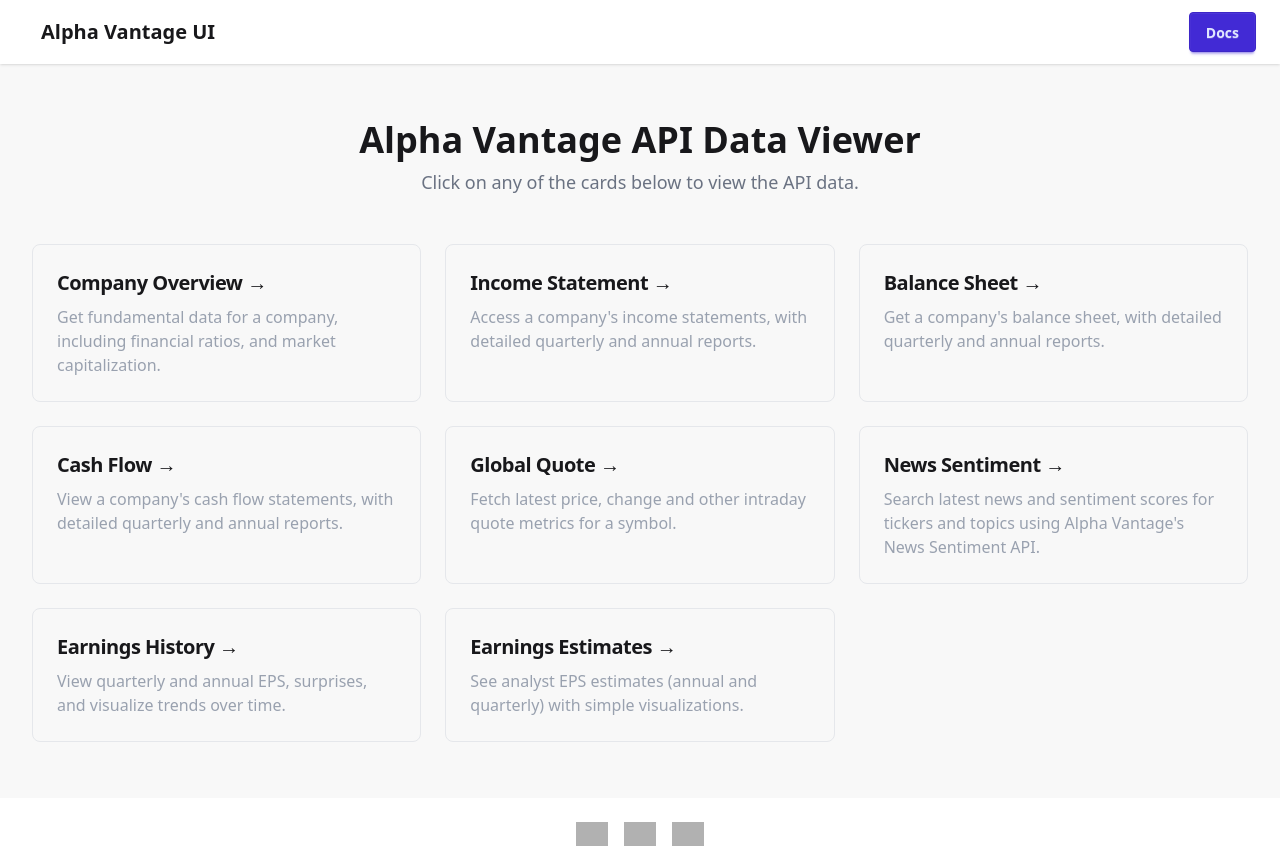
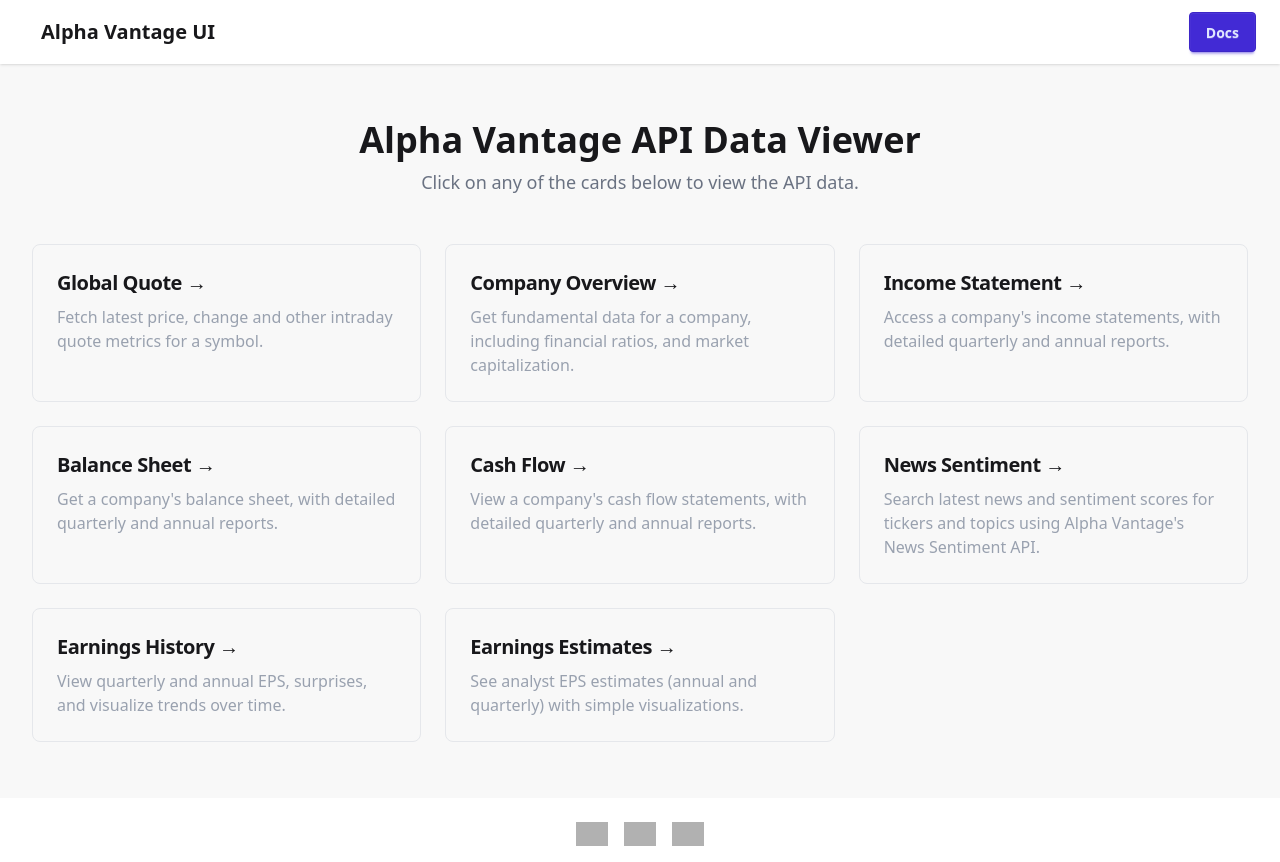
Before and after one commit to rafritts/alpha_vantage_ui, a SvelteKit app: page / in a window 1280 px wide. Built offline with nearby package versions, Linux system fonts and the light colour scheme; grey boxes are pictures that could not be loaded.

Commit message:
refactor: reorder global quote card to top and remove unused comment

```diff
--- a/src/routes/+page.svelte
+++ b/src/routes/+page.svelte
@@ -9,6 +9,11 @@
   </div>
 
   <div class="grid grid-cols-1 md:grid-cols-2 lg:grid-cols-3 gap-6">
+    <Card
+      title="Global Quote"
+      description="Fetch latest price, change and other intraday quote metrics for a symbol."
+      href="/global-quote"
+    />
     <Card
       title="Company Overview"
       description="Get fundamental data for a company, including financial ratios, and market capitalization."
@@ -24,37 +29,25 @@
       description="Get a company's balance sheet, with detailed quarterly and annual reports."
       href="/balance-sheet"
     />
-
     <Card
       title="Cash Flow"
       description="View a company's cash flow statements, with detailed quarterly and annual reports."
       href="/cash-flow"
     />
-
-    <Card
-      title="Global Quote"
-      description="Fetch latest price, change and other intraday quote metrics for a symbol."
-      href="/global-quote"
-    />
-
     <Card
       title="News Sentiment"
       description="Search latest news and sentiment scores for tickers and topics using Alpha Vantage's News Sentiment API."
       href="/news-sentiment"
     />
-
     <Card
       title="Earnings History"
       description="View quarterly and annual EPS, surprises, and visualize trends over time."
       href="/earnings-history"
     />
-
     <Card
       title="Earnings Estimates"
       description="See analyst EPS estimates (annual and quarterly) with simple visualizations."
       href="/earnings-estimates"
     />
-
-    <!-- Add more cards as you build out more API pages -->
   </div>
 </div>
```
